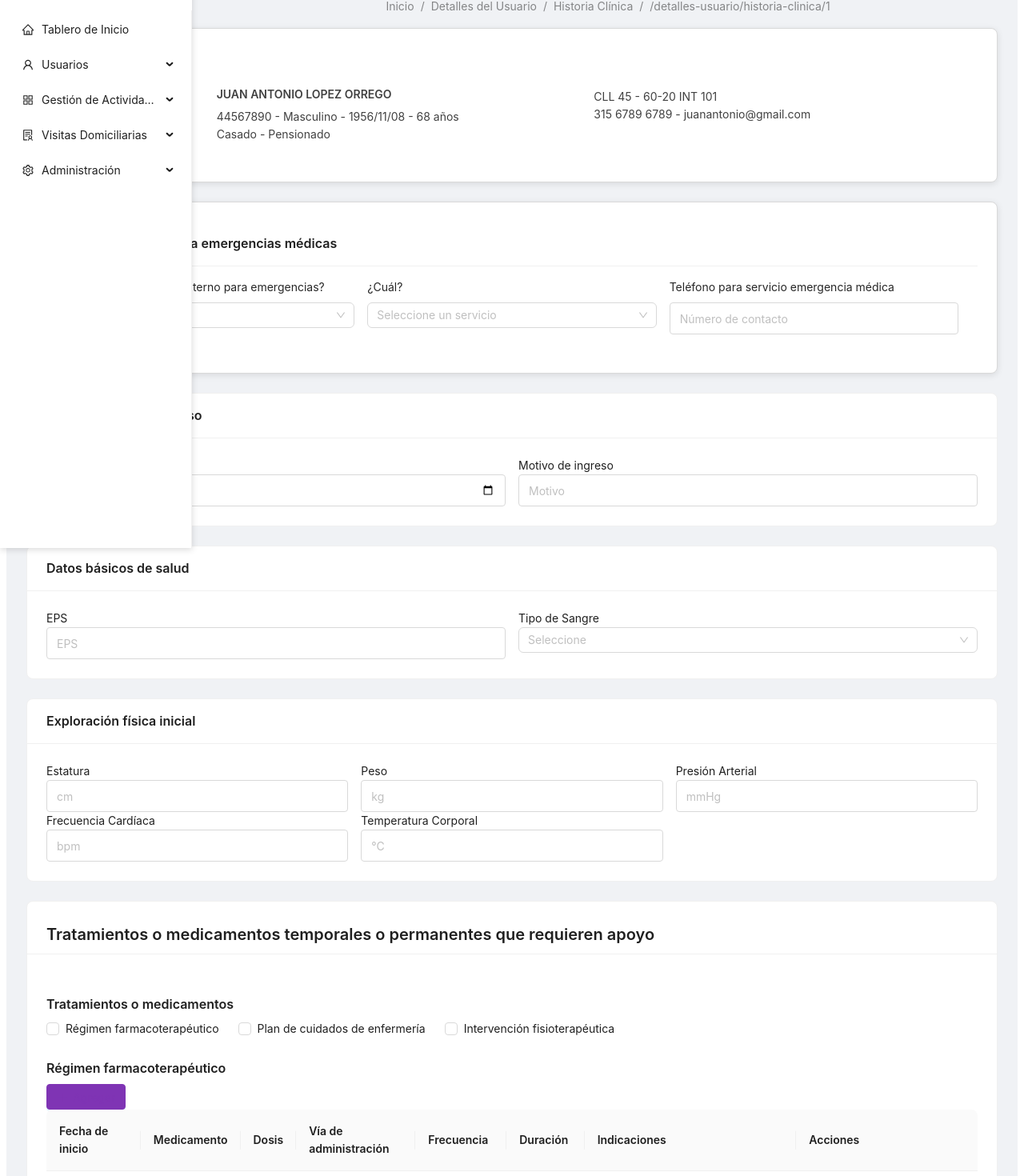
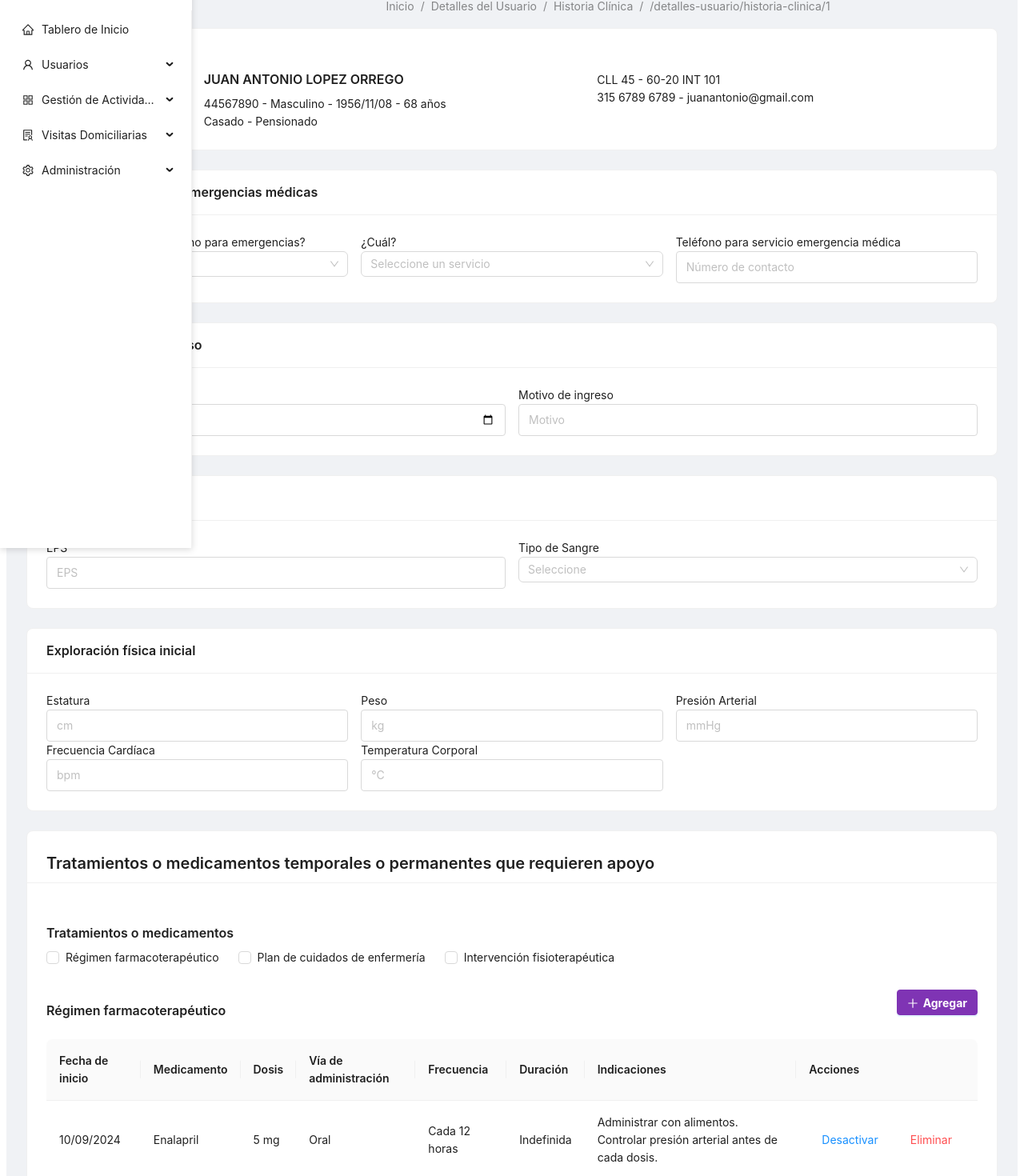
Before and after one commit to Davidvera27/CareLink, a React (Create React App) app in the folder frontend/: page /detalles-usuario/historia-clinica/1 in a window 1280 px wide. Shown: the part 115-1585 px from the top of the page at 80% size. Built offline with nearby package versions, Linux system fonts and the light colour scheme; sample sign-in values are in the browser's storage.

Commit message:
Update HistoriaClinica.css

```diff
--- a/frontend/src/styles/HistoriaClinica.css
+++ b/frontend/src/styles/HistoriaClinica.css
@@ -1,118 +1,122 @@
-/* Global Page Styles */
+/*
+Global Styles
+Estilos generales para la página de Historia Clínica
+*/
 .historia-clinica-page {
-  background-color: #f0f2f5; /* Matches Ant Design default background */
-  padding: 24px;
-  min-height: 100vh;
+  background-color: #f0f2f5; /* Fondo acorde al diseño predeterminado de Ant Design */
+  padding: 24px; /* Espaciado general */
+  min-height: 100vh; /* Asegura que ocupe toda la altura de la ventana */
   display: flex;
   flex-direction: column;
   align-items: center;
-  font-family: "Roboto", sans-serif;
+  font-family: "Roboto", sans-serif; /* Fuente utilizada en toda la página */
 }
 
-/* Container for Cards */
+/*
+Container for Cards
+Contenedor principal de todas las tarjetas
+*/
 .historia-clinica-container {
   display: flex;
-  flex-direction: column;
-  gap: 24px;
+  flex-direction: column; /* Las tarjetas se apilan verticalmente */
+  gap: 24px; /* Espaciado entre las tarjetas */
   width: 100%;
-  max-width: 1214px;
+  max-width: 1214px; /* Ancho máximo para un diseño responsivo */
 }
 
-/* Main Card (Patient Information) */
-.principal-card {
-  background: #ffffff;
-  border: 1px solid #d9d9d9;
-  border-radius: 8px;
-  box-shadow: 0 2px 8px rgba(0, 0, 0, 0.1);
-  padding: 24px;
-  display: flex;
-  flex-direction: column;
-}
-
-.principal-card .ant-row {
-  align-items: center;
-}
-
-.principal-card .avatar {
-  border: 1px solid #d9d9d9;
-}
-
-.principal-card .ant-typography-title {
-  font-size: 18px;
-  color: rgba(0, 0, 0, 0.85);
-}
-
-.principal-card .ant-typography {
-  font-size: 14px;
-  color: rgba(0, 0, 0, 0.75);
-}
-
-/* Emergency Services Card */
-.servicio-emergencias-card {
-  background: #ffffff;
-  border: 1px solid #d9d9d9;
-  border-radius: 8px;
-  box-shadow: 0 2px 8px rgba(0, 0, 0, 0.1);
-  padding: 24px;
-}
-
-.servicio-emergencias-card .ant-card-body {
-  padding-top: 16px;
-}
-
-.servicio-emergencias-card label {
-  display: flex;
-  flex-direction: column;
-  gap: 8px;
-  font-size: 14px;
-  color: rgba(0, 0, 0, 0.85);
-}
-
-.servicio-emergencias-card .ant-select,
-.servicio-emergencias-card .ant-input {
-  width: 100%;
-}
-
-/* General Card Styles */
+/*
+General Card Styles
+Estilos generales para todas las tarjetas
+*/
 .card {
-  background: #ffffff;
-  border: 1px solid #d9d9d9;
-  border-radius: 8px;
-  box-shadow: 0 2px 8px rgba(0, 0, 0, 0.1);
-  padding: 24px;
+  background: #ffffff; /* Fondo blanco */
+  border: 1px solid #d9d9d9; /* Bordes claros */
+  border-radius: 8px; /* Bordes redondeados */
+  box-shadow: 0 2px 8px rgba(0, 0, 0, 0.1); /* Sombra suave */
+  padding: 24px; /* Espaciado interno */
 }
 
 .card .ant-card-body {
-  padding-top: 16px;
+  padding-top: 16px; /* Ajuste interno para contenido */
 }
 
 .card label {
   display: flex;
-  flex-direction: column;
-  gap: 8px;
+  flex-direction: column; /* Cada elemento dentro del label se apila */
+  gap: 8px; /* Espaciado entre elementos */
   font-size: 14px;
-  color: rgba(0, 0, 0, 0.85);
+  color: rgba(0, 0, 0, 0.85); /* Color del texto */
 }
 
-.card .ant-input,
-.card .ant-select {
-  width: 100%;
+/*
+Tratamientos Card
+Estilos específicos para la tarjeta de tratamientos
+*/
+.tratamientos-card {
+  margin-bottom: 24px; /* Margen inferior para separar del siguiente bloque */
 }
 
-/* Inputs and Selects */
+/*
+Title Styling
+Estilos específicos para los títulos dentro de las tarjetas
+*/
+.checkbox-title {
+  margin-bottom: 8px;
+  color: #333333; /* Color gris oscuro para mayor contraste */
+  font-weight: bold;
+}
+
+/*
+Add Button
+Estilo del botón "Agregar" en la parte superior derecha de las tablas
+*/
+.add-button {
+  background-color: #7f34b4; /* Color principal del botón */
+  border-color: #7f34b4; /* Borde del mismo color */
+  color: white; /* Texto blanco para contraste */
+  font-weight: bold;
+}
+
+.add-button:hover {
+  background-color: #5d2393; /* Color más oscuro al pasar el mouse */
+  border-color: #5d2393;
+}
+
+/*
+Table Header Styling
+Estilo del encabezado de las tablas
+*/
+.table-header {
+  display: flex;
+  justify-content: space-between; /* Espacio entre título y botón */
+  align-items: center;
+  margin-bottom: 16px; /* Espaciado inferior */
+}
+
+/* Encabezados de las tablas */
+.ant-table-thead > tr > th {
+  background-color: #f5f5f5; /* Fondo gris claro */
+  font-weight: bold; /* Texto en negrita */
+  color: #333; /* Color oscuro para mejor legibilidad */
+}
+
+/*
+Inputs and Selects
+Estilos para entradas de texto y selectores
+*/
 .ant-input,
 .ant-select-selector {
   padding: 4px 12px;
   font-size: 14px;
   line-height: 22px;
   border-radius: 4px;
-  border: 1px solid #d9d9d9;
+  border: 1px solid #d9d9d9; /* Bordes claros */
 }
 
 .ant-input:focus,
 .ant-select-focused .ant-select-selector {
-  border-color: #7f34b4;
-  box-shadow: 0 0 0 2px rgba(127, 52, 180, 0.2);
+  border-color: #7f34b4; /* Color del borde al enfocar */
+  box-shadow: 0 0 0 2px rgba(127, 52, 180, 0.2); /* Sombra suave */
 }
 
 .ant-input-textarea {
@@ -127,34 +131,35 @@
   font-size: 14px;
 }
 
-/* Buttons */
+/*
+Buttons
+Estilo para los botones primarios (general)
+*/
 .ant-btn-primary {
-  background-color: #7f34b4;
+  background-color: #7f34b4; /* Color principal */
   border-color: #7f34b4;
 }
 
 .ant-btn-primary:hover {
-  background-color: #5d2393;
+  background-color: #5d2393; /* Color más oscuro al pasar el mouse */
   border-color: #5d2393;
 }
 
-/* Responsive Design */
+/*
+Responsive Design
+Diseño responsivo para pantallas más pequeñas
+*/
 @media (max-width: 768px) {
   .historia-clinica-container {
-    padding: 16px;
+    padding: 16px; /* Reduce el espaciado interno */
   }
 
-  .principal-card {
-    padding: 16px;
-  }
-
-  .servicio-emergencias-card,
   .card {
-    padding: 16px;
+    padding: 16px; /* Ajusta el espaciado para adaptarse a pantallas pequeñas */
   }
 
   .ant-row {
-    flex-direction: column;
-    gap: 16px;
+    flex-direction: column; /* Cambia las filas a columnas en pantallas pequeñas */
+    gap: 16px; /* Espaciado entre elementos */
   }
 }
```
